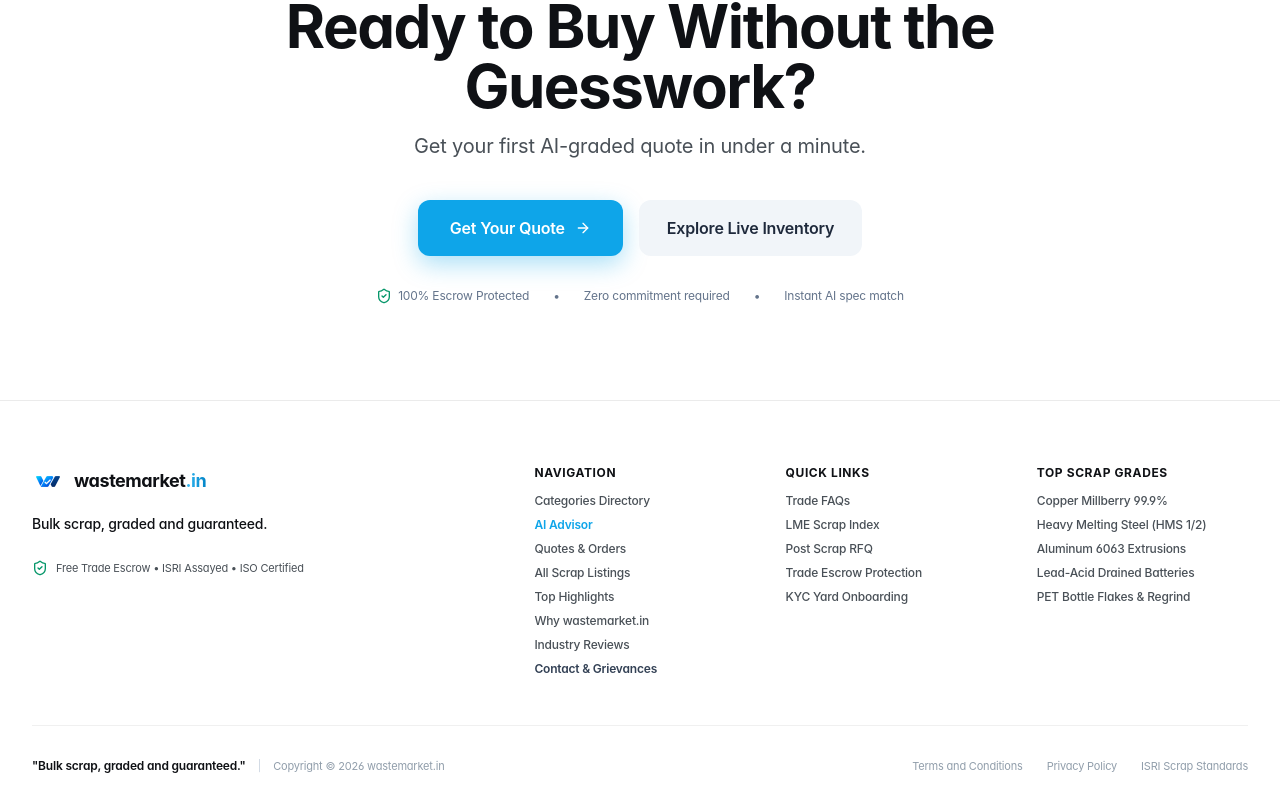
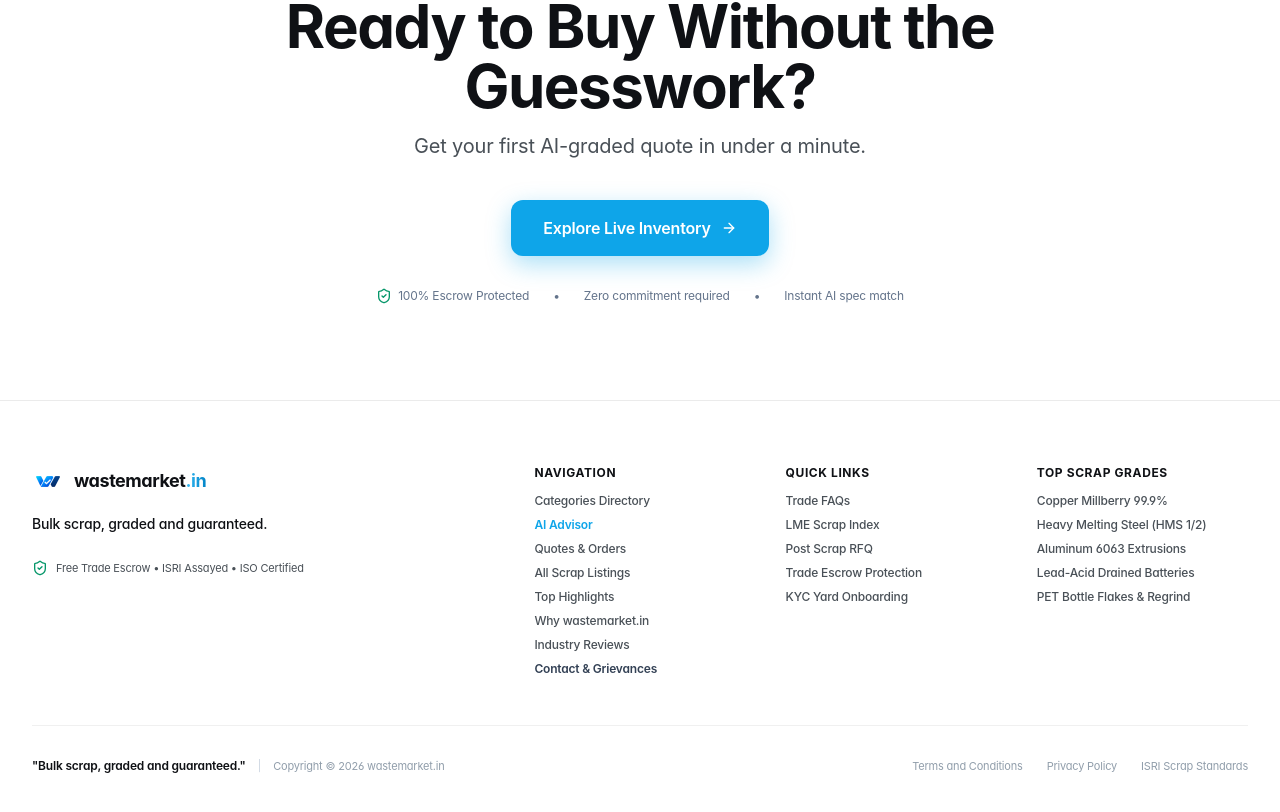
Before and after one commit to notSaiful/scrap-ai-marketplace, a React (Vite) app: page / in a window 1280 px wide. Shown: the part 6106-6918 px from the top of the page. Built offline with nearby package versions, Linux system fonts and the light colour scheme; a web font is replaced by a local one.

Commit message:
Remove Get Your Quote button from Ready to Buy Without the Guesswork section

```diff
--- a/src/components/FinalCTASection.tsx
+++ b/src/components/FinalCTASection.tsx
@@ -32,22 +32,15 @@
           Get your first AI-graded quote in under a minute.
         </p>
 
-        {/* Exact User Requested CTA */}
-        <div className="flex flex-col sm:flex-row items-center justify-center gap-3.5 sm:gap-4">
-          <button
-            onClick={onOpenRFQ}
-            className="w-full sm:w-auto bg-[#0ea5e9] hover:bg-[#0284c7] text-white font-semibold text-sm sm:text-base px-8 py-4 rounded-xl transition-all shadow-[0_8px_25px_rgba(14,165,233,0.35)] hover:shadow-[0_12px_30px_rgba(2,132,199,0.45)] flex items-center justify-center space-x-2.5 active:scale-98 cursor-pointer group"
-          >
-            <span>Get Your Quote</span>
-            <ArrowRight className="w-4 h-4 group-hover:translate-x-1 transition-transform" />
-          </button>
-
+        {/* CTA Buttons */}
+        <div className="flex items-center justify-center">
           {onExploreLots && (
             <button
               onClick={onExploreLots}
-              className="w-full sm:w-auto bg-slate-100 hover:bg-slate-200 text-slate-800 font-semibold text-sm sm:text-base px-7 py-4 rounded-xl transition-all active:scale-98 cursor-pointer"
+              className="w-full sm:w-auto bg-[#0ea5e9] hover:bg-[#0284c7] text-white font-semibold text-sm sm:text-base px-8 py-4 rounded-xl transition-all shadow-[0_8px_25px_rgba(14,165,233,0.35)] hover:shadow-[0_12px_30px_rgba(2,132,199,0.45)] flex items-center justify-center space-x-2.5 active:scale-98 cursor-pointer group"
             >
-              Explore Live Inventory
+              <span>Explore Live Inventory</span>
+              <ArrowRight className="w-4 h-4 group-hover:translate-x-1 transition-transform" />
             </button>
           )}
         </div>
```
